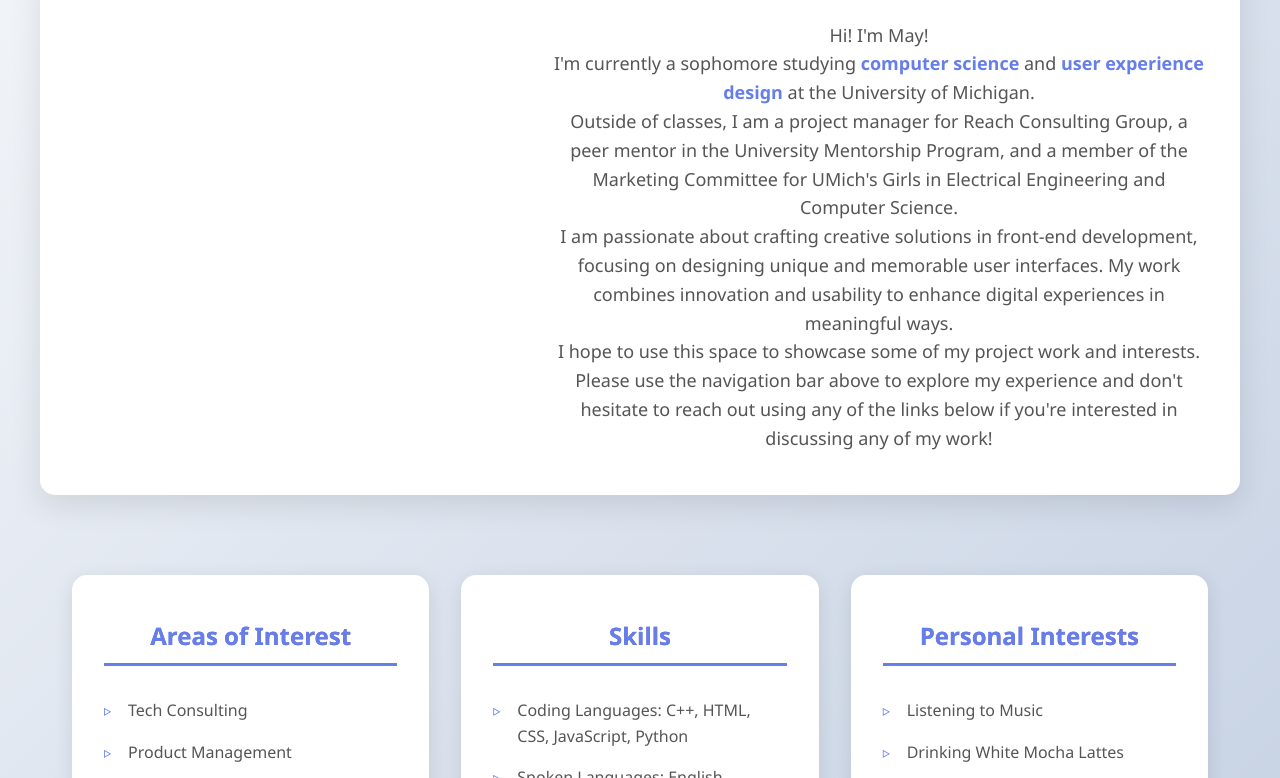
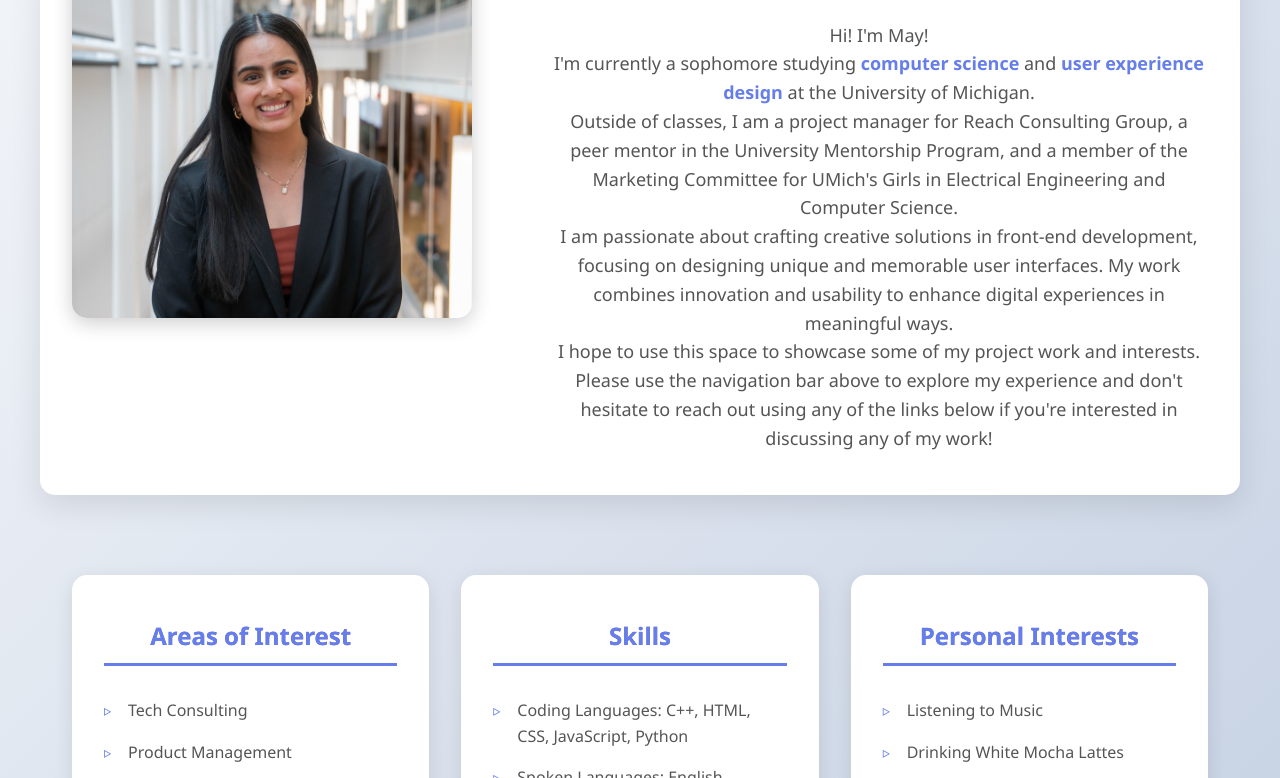
Before and after one commit to meharkhannaa/finalproject338, a plain HTML site: page index.html in a window 1280 px wide. Shown: the part 256-1034 px from the top of the page. Drawn offline with Linux system fonts and the light colour scheme; the site is published under a folder, as on GitHub Pages, so addresses that start at the root find nothing; files whose address does not match are found by name.

Commit message:
Update index.html

```diff
--- a/index.html
+++ b/index.html
@@ -29,7 +29,7 @@
     <!-- Section 1: About Me-->
     <div class="about-section">
         <div class="headshot-container">
-            <img src="/images/ReachHeadshot.png" alt="Headshot of May Khanna">
+            <img src="images/ReachHeadshot.png" alt="Headshot of May Khanna">
         </div>
 
         <div class="about-content">
```
